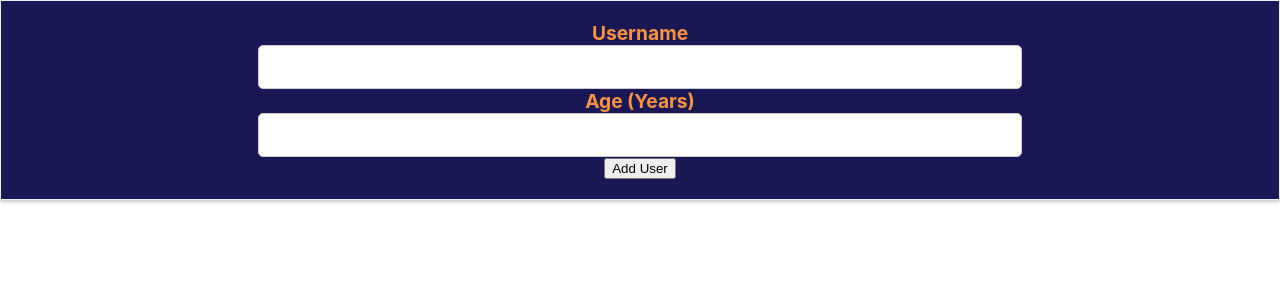
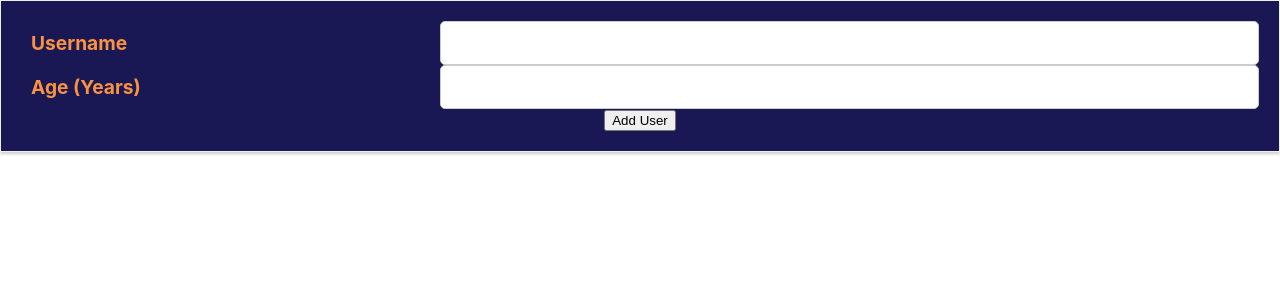
Before and after one commit to YakirHasid/React-User-Managment, a React (Create React App) app: page / in a window 1280 px wide. Shown: the top 300 px of the page. Built offline with nearby package versions, Linux system fonts and the light colour scheme.

Commit message:
flex style for input and label

```diff
--- a/src/UI/UserInput/UserInput.module.css
+++ b/src/UI/UserInput/UserInput.module.css
@@ -1,4 +1,12 @@
+.user-input {
+    display: flex;
+    flex-direction: row;
+    align-items: center;
+}
+
 .user-input label {
+    display: flex;
+    flex: 1;
     color: #fa923f;
     font-size: 1.2rem;
     font-weight: bold;
@@ -6,7 +14,9 @@
 }
 
 .user-input input {
-    display: block;
+    display: flex;
+    flex:2;
+    flex-direction: column;
     margin: 0 auto;
     width: 60%;
     padding: 10px;
```
